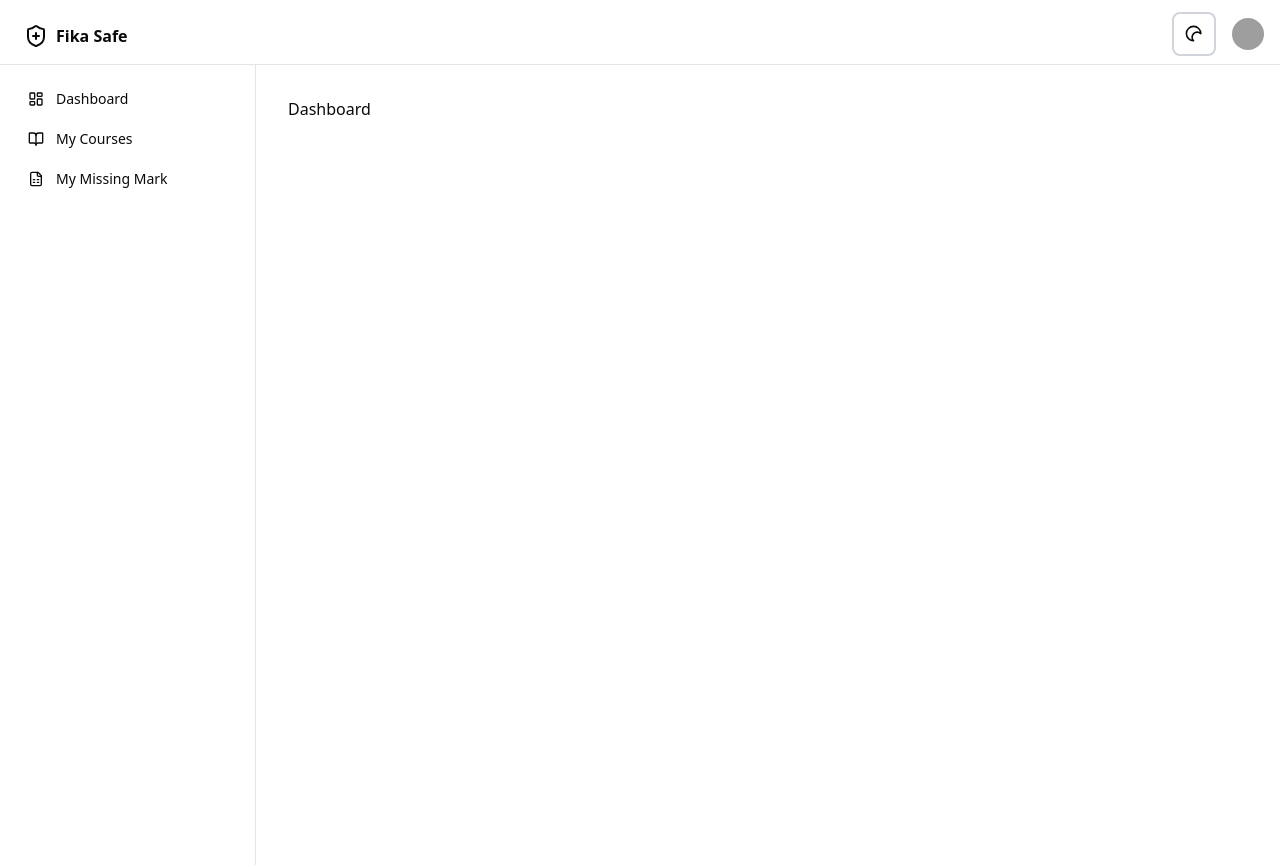
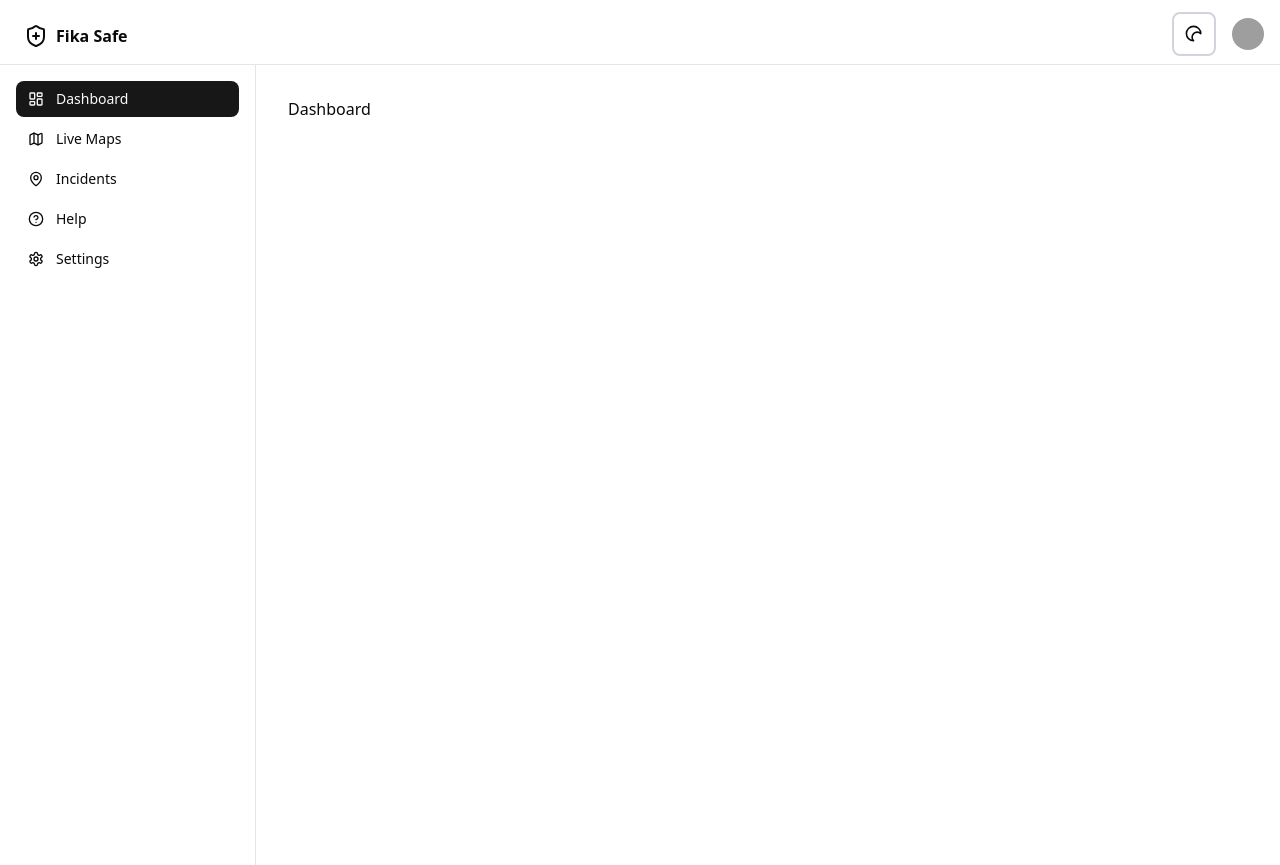
Before and after one commit to kipkoechjaphet52/fika-safe, a Next.js app: page /users in a window 1280 px wide. Built offline with nearby package versions, Linux system fonts and the light colour scheme; grey boxes are pictures that could not be loaded.

Commit message:
Dashboard Nav updates

```diff
--- a/app/Components/DashboardNav.tsx
+++ b/app/Components/DashboardNav.tsx
@@ -7,11 +7,14 @@ import {
   LayoutDashboard,
   School,
   Users,
-  Building2,
+  HelpCircleIcon,
+  SettingsIcon,
   FileSpreadsheet,
   GraduationCapIcon,
   XIcon,
   MenuIcon,
+  MapIcon,
+  MapPin,
 } from "lucide-react";
 import Link from "next/link";
 import { usePathname } from "next/navigation";
@@ -22,27 +25,27 @@ const routes = {
     {
       title: "Dashboard",
       icon: LayoutDashboard,
-      href: "/Admin",
+      href: "/admin",
     },
     {
-      title: "Schools",
-      icon: School,
-      href: "/Admin/schools",
+      title: "Incidents",
+      icon: MapPin,
+      href: "/admin/incidents",
     },
     {
       title: "Users",
       icon: Users,
-      href: "/Admin/users",
+      href: "/admin/users",
     },
     {
       title: "Programs",
       icon: GraduationCapIcon,
-      href: "/Admin/programs",
+      href: "/admin/programs",
     },
     {
       title: "Courses",
       icon: BookOpen,
-      href: "/Admin/courses",
+      href: "/admin/courses",
     },
   ],
   DEAN: [
@@ -116,21 +119,31 @@ const routes = {
       href: "/Lecturer/missing-marks",
     },
   ],
-  STUDENT: [
+  USER: [
     {
       title: "Dashboard",
       icon: LayoutDashboard,
-      href: "/Student",
+      href: "/users",
     },
     {
-      title: "My Courses",
-      icon: BookOpen,
-      href: "/Student/courses",
+      title: "Live Maps",
+      icon: MapIcon,
+      href: "/users/maps",
     },
     {
-      title: "My Missing Mark",
-      icon: FileSpreadsheet,
-      href: "/Student/reported",
+      title: "Incidents",
+      icon: MapPin,
+      href: "/users/incidents",
+    },
+    {
+      title: "Help",
+      icon: HelpCircleIcon,
+      href: "/users/help",
+    },
+    {
+      title: "Settings",
+      icon: SettingsIcon,
+      href: "/users/settings",
     },
   ],
 };
@@ -146,7 +159,7 @@ export function DashboardNav() {
     ? "COD"
     : pathname.includes("/Lecturer")
     ? "LECTURER"
-    : "STUDENT";
+    : "USER";
 
   const currentRoutes = routes[userRole as keyof typeof routes];
 
```
